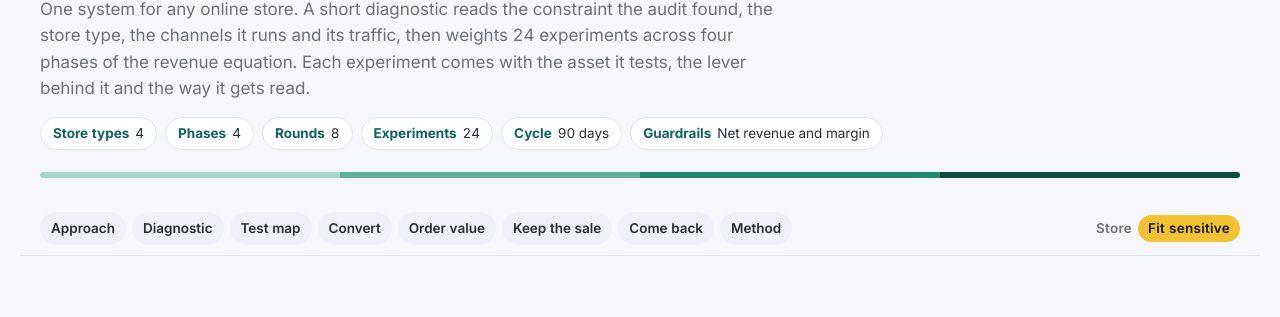
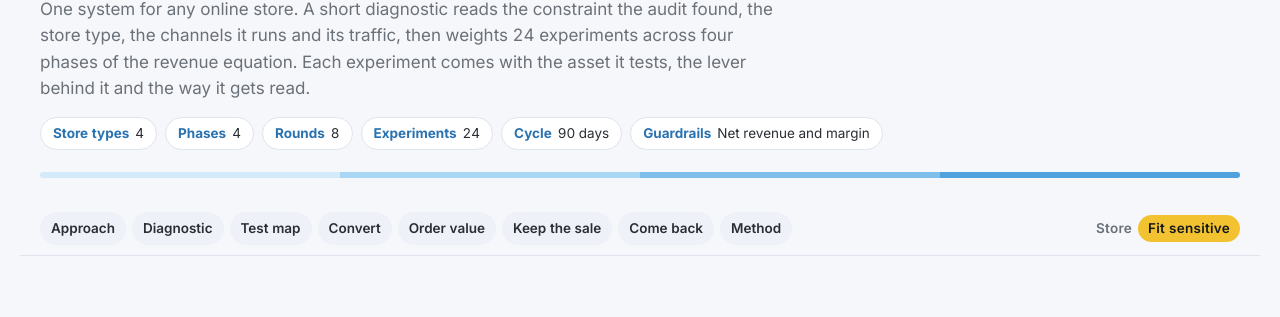
Before and after one commit to robertacunha/ecommercegrowth, a plain HTML site: page index.html in a window 1280 px wide. Shown: the part 171-488 px from the top of the page. Drawn offline with Linux system fonts and the light colour scheme.

Commit message:
Add files via upload

```diff
--- a/index.html
+++ b/index.html
@@ -16,7 +16,7 @@
   --accent:#0E6655; --accent-fg:#FFFFFF; --soft:#D5E9E1; --mark:#F2C230; --mark-ink:#14171A;
   /* store mockups are pictures of a light shop page, same in both themes */
   --m-paper:#FFFFFF; --m-ink:#1A1C1E; --m-muted:#6B6F72; --m-line:#E4E5E1; --m-slot:#E8E4DB; --m-slot2:#D9D3C6;
-  --m-btn:#1A1C1E; --m-btn-fg:#FFFFFF; --m-star:#B97F00; --m-ok:#0E6655; --m-okbg:#E3F1EB; --m-frame:#C9CCC4;
+  --m-btn:#1A1C1E; --m-btn-fg:#FFFFFF; --m-star:#B97F00; --m-ok:#2A73B0; --m-okbg:#E1F1FB; --m-frame:#C9CCC4;
   --display:"Anybody","Arial Narrow",Impact,sans-serif;
   --body:"Public Sans","Helvetica Neue",Arial,sans-serif;
   --mono:"Spline Sans Mono",ui-monospace,Menlo,Consolas,monospace;
@@ -219,16 +219,16 @@ footer{margin-top:72px;padding-top:20px;border-top:1px solid var(--line);font-si
 /* look and feel aligned with the LinkedIn ABM Lab */
 :root{
   --bg:#F6F7FB; --surface:#FFFFFF; --surface2:#EEF1F8; --ink:#2A2E34; --muted:#6B7178; --line:#DFE3EE;
-  --accent:#0E6655; --accent-fg:#FFFFFF; --soft:#E1F1EB; --mark:#F2C230; --mark-ink:#14171A;
-  --p1:#A3D9C7; --p2:#5DB598; --p3:#1F8A6E; --p4:#0B4F40;
+  --accent:#2A73B0; --accent-fg:#FFFFFF; --soft:#E1F1FB; --mark:#F2C230; --mark-ink:#14171A;
+  --p1:#D3EBF9; --p2:#A9D6F2; --p3:#7DBFEA; --p4:#4FA2DC;
   --display:"Inter","Helvetica Neue",Arial,sans-serif; --body:"Inter","Helvetica Neue",Arial,sans-serif; --mono:"IBM Plex Mono",ui-monospace,Menlo,monospace;
 }
 @media (prefers-color-scheme: dark){:root:not([data-theme="light"]){
-  --bg:#12141C; --surface:#1B1E29; --surface2:#252938; --ink:#ECEDEF; --muted:#A4A9B0; --line:#2E3242;
-  --accent:#5CC9AE; --accent-fg:#12141C; --soft:#173A31; --p1:#C2E8DA; --p2:#86CDB5; --p3:#4FB094; --p4:#238C70}}
+  --bg:#000000; --surface:#111214; --surface2:#1C1D21; --ink:#ECEDEF; --muted:#A4A9B0; --line:#2A2C32;
+  --accent:#9FD3F5; --accent-fg:#000000; --soft:#11293D; --p1:#DDF0FB; --p2:#B6DEF6; --p3:#8DC9EF; --p4:#62AEE3}}
 :root[data-theme="dark"]{
-  --bg:#12141C; --surface:#1B1E29; --surface2:#252938; --ink:#ECEDEF; --muted:#A4A9B0; --line:#2E3242;
-  --accent:#5CC9AE; --accent-fg:#12141C; --soft:#173A31; --p1:#C2E8DA; --p2:#86CDB5; --p3:#4FB094; --p4:#238C70}
+  --bg:#000000; --surface:#111214; --surface2:#1C1D21; --ink:#ECEDEF; --muted:#A4A9B0; --line:#2A2C32;
+  --accent:#9FD3F5; --accent-fg:#000000; --soft:#11293D; --p1:#DDF0FB; --p2:#B6DEF6; --p3:#8DC9EF; --p4:#62AEE3}
 body{font-variant-numeric:tabular-nums}
 h1,h2,h3,h4{font-stretch:100%;text-transform:none}
 h1{font-size:clamp(40px,6.4vw,78px);line-height:1;font-weight:800;letter-spacing:-.025em}
@@ -267,6 +267,8 @@ header::after{content:"";display:block;height:6px;border-radius:999px;margin-top
 .pills{align-items:flex-start}
 .pills .opt span{border-radius:999px;height:auto}
 .plan{border-radius:18px}
+@media (prefers-color-scheme: dark){:root:not([data-theme="light"]) .plan{background:#0E1F30;--bg:#ECEDEF;border:1px solid #1D3A55}}
+:root[data-theme="dark"] .plan{background:#0E1F30;--bg:#ECEDEF;border:1px solid #1D3A55}
 .barrow .tr{border-radius:999px;overflow:hidden}
 .first a{border-radius:12px}
 .first .no{font-stretch:100%;font-weight:800}
```
